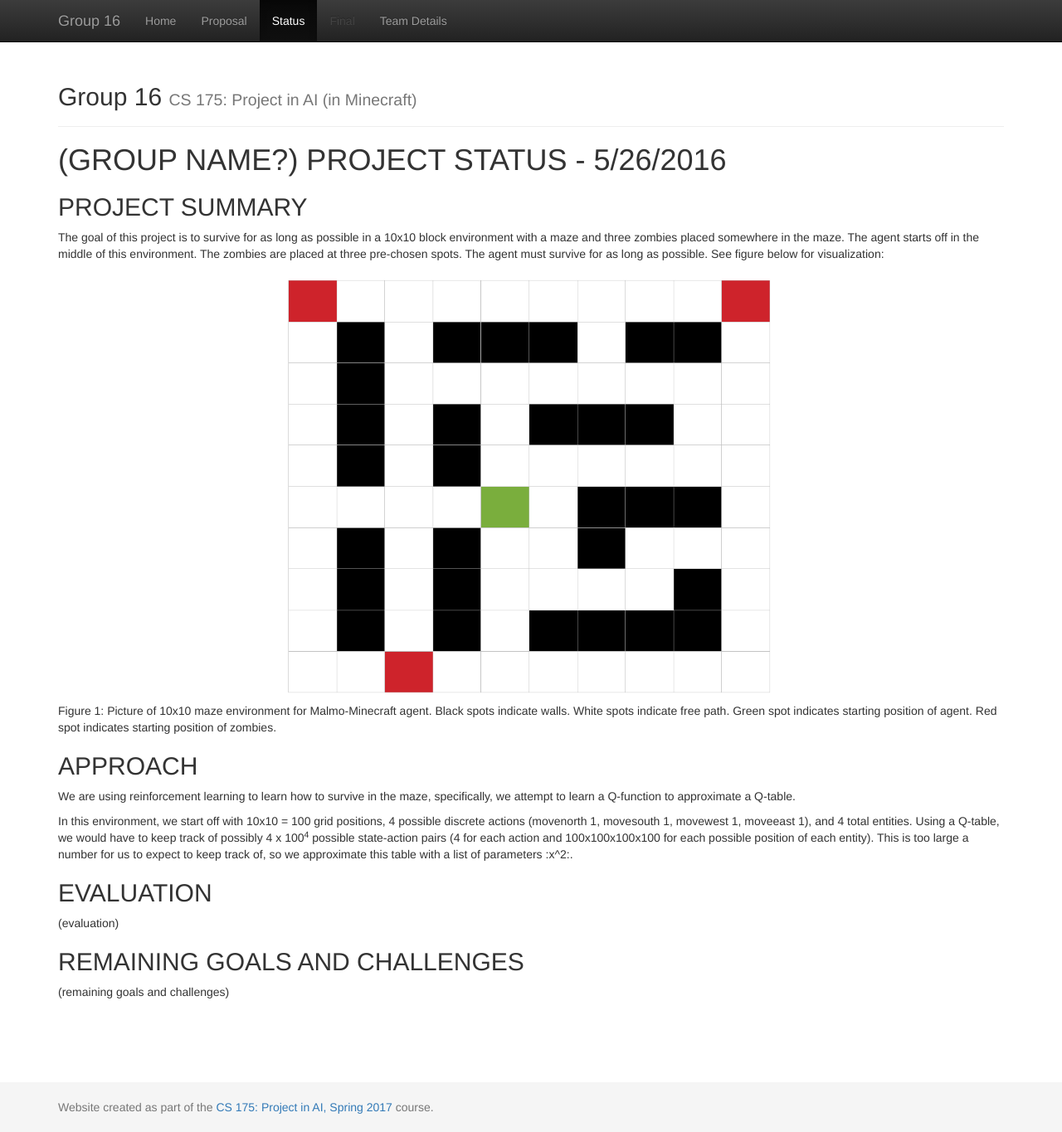
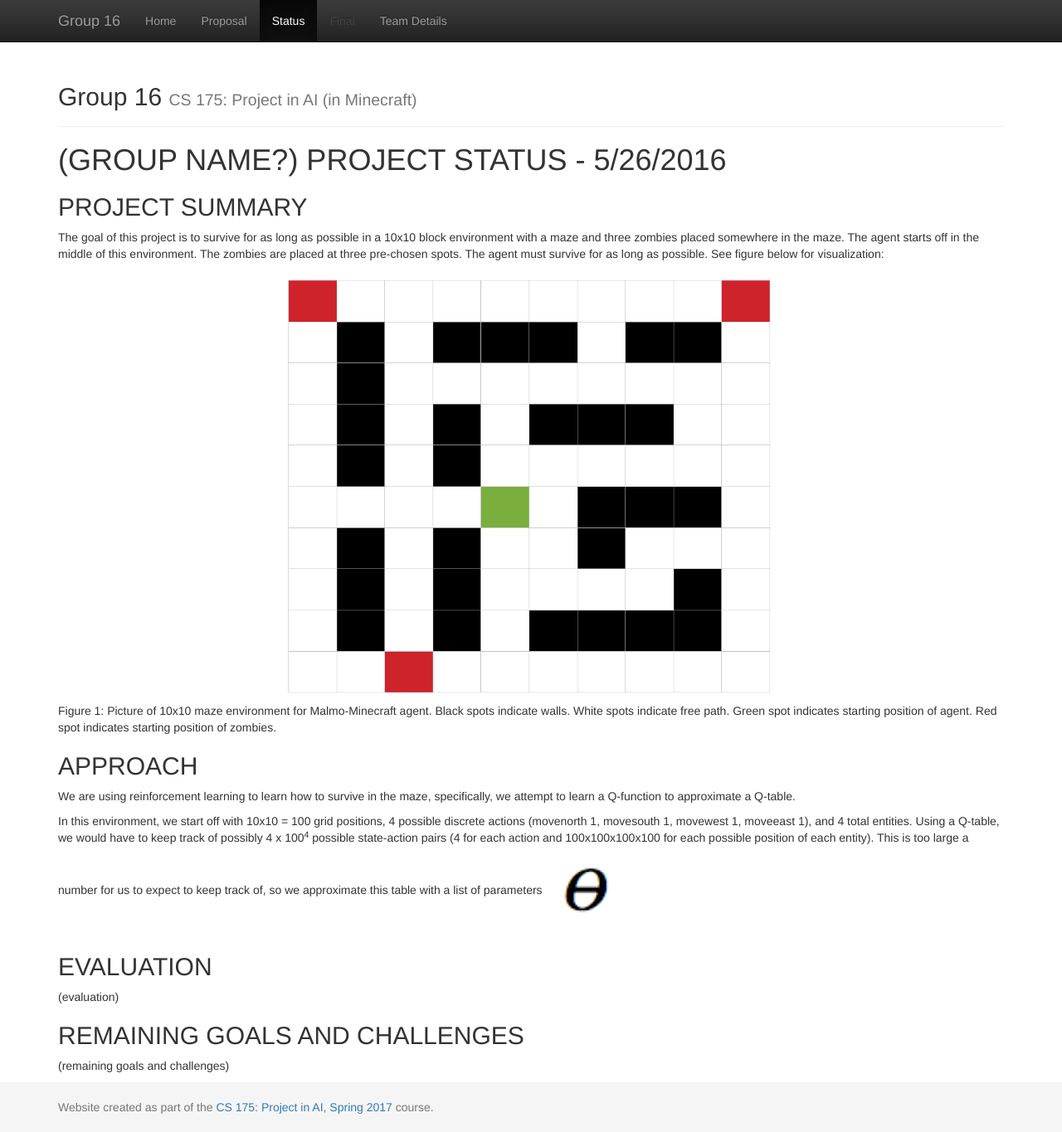
Before and after one commit to becamorin20/Group-16, a Jekyll site: the page built from docs/status.md, in a window 1280 px wide and 1365 px high. Shown: the whole window at 83% size. Built offline with Jekyll 4.4.1, drawn with Linux system fonts in a browser that asks for light colours.

Commit message:
Update status.md

```diff
--- a/docs/status.md
+++ b/docs/status.md
@@ -16,7 +16,7 @@
 In this environment, we start off with 10x10 = 100 grid positions, 4 possible discrete actions (movenorth 1, movesouth 1, movewest 1, moveeast 1), and 4 total entities.
 Using a Q-table, we would have to keep track of possibly 4 x 100<sup>4</sup> possible state-action pairs (4 for each action and 100x100x100x100 for each possible position of each entity).
 This is too large a number for us to expect to keep track of, so we approximate this table with a list of parameters
-:x^2:.
+<img src="https://github.com/becamorin20/Group-16/blob/master/docs/images/theta.png" width="100">
 
 ## EVALUATION
 (evaluation)
```
